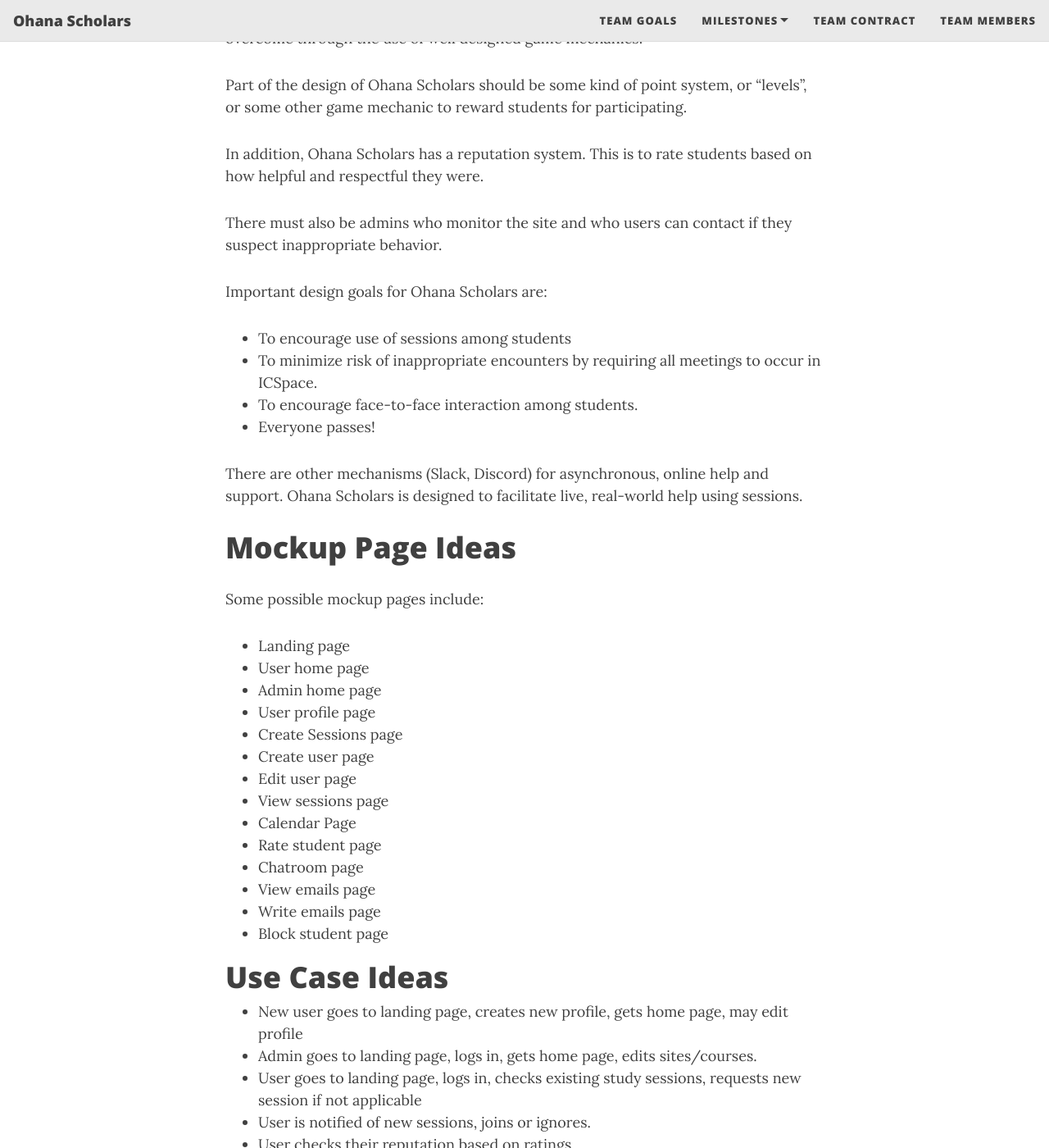
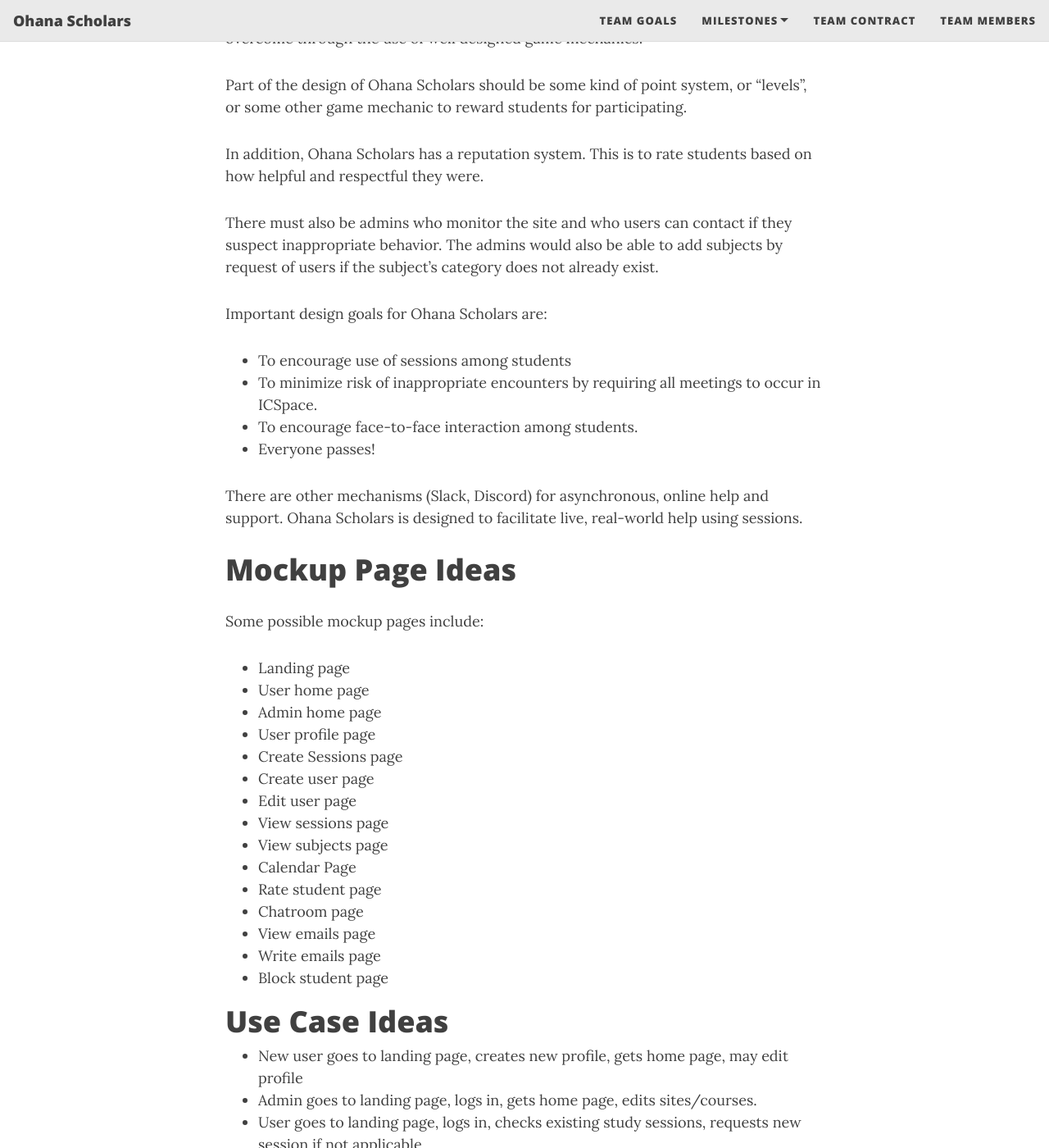
Before and after one commit to ohana-scholars/ohana-scholars.github.io, a Jekyll site: the page built from index.md, in a window 1280 px wide and 1400 px high, scrolled down 1423 px. Shown: the whole window at 82% size. Built offline with Jekyll 4.4.1, drawn with Linux system fonts in a browser that asks for light colours; nearby versions of some CDN libraries; the list of posts is cut into pages by our own code.

Commit message:
edited index.md

```diff
--- a/index.md
+++ b/index.md
@@ -34,7 +34,7 @@ Part of the design of Ohana Scholars should be some kind of point system, or “
 
 In addition, Ohana Scholars has a reputation system. This is to rate students based on how helpful and respectful they were.
 
-There must also be admins who monitor the site and who users can contact if they suspect inappropriate behavior.
+There must also be admins who monitor the site and who users can contact if they suspect inappropriate behavior. The admins would also be able to add subjects by request of users if the subject's category does not already exist.
 
 Important design goals for Ohana Scholars are:
 <ul>
@@ -57,6 +57,7 @@ Some possible mockup pages include:
     <li>Create user page</li>
     <li>Edit user page</li>
     <li>View sessions page</li>
+    <li>View subjects page</li>
     <li>Calendar Page</li>
     <li>Rate student page</li>
     <li>Chatroom page</li>
```
